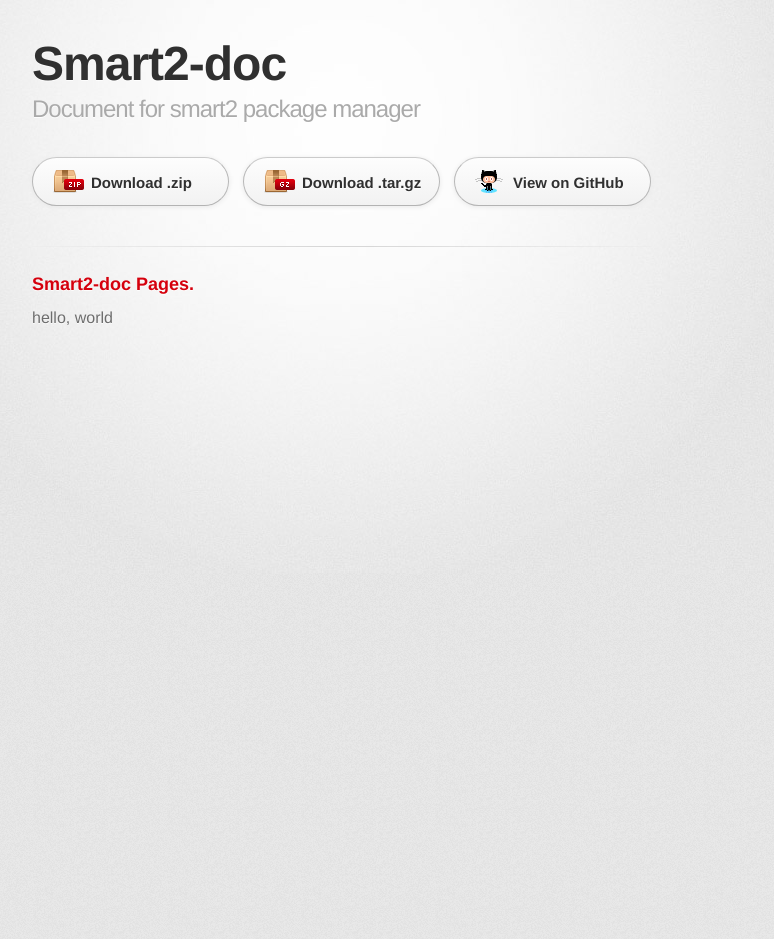
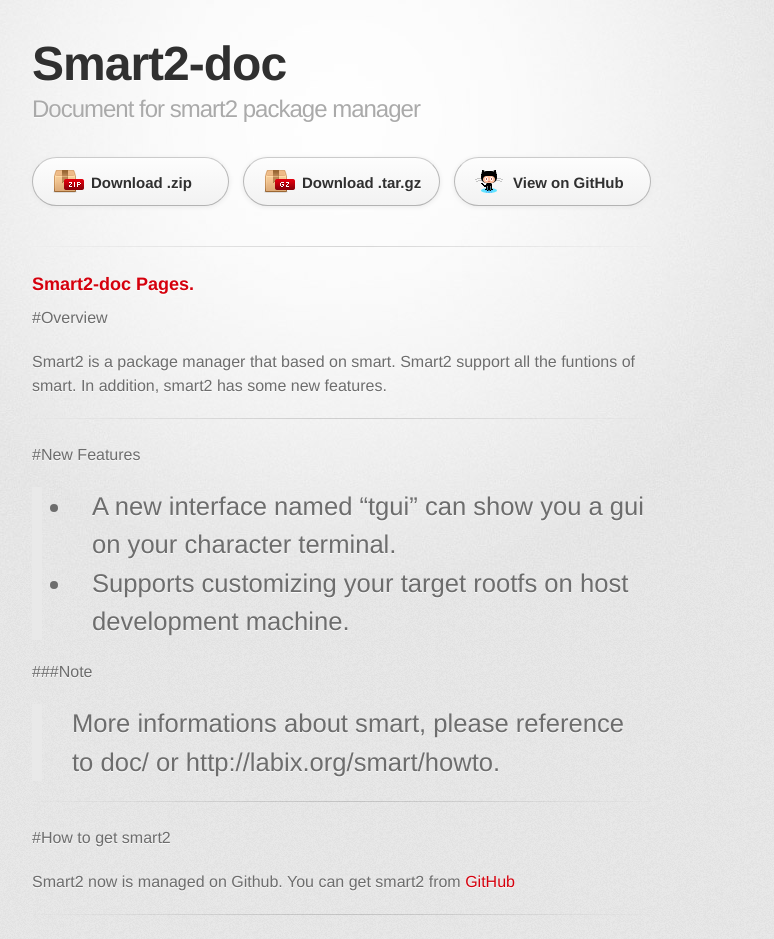
Before and after one commit to fan-xin/smart2-doc, a Jekyll site: the page built from index.md, in a window 1280 px wide. Shown: the whole page, without its empty margins (298-1072 px from the left). Built offline with Jekyll 4.4.1, drawn with Linux system fonts in a browser that asks for light colours; some web fonts are replaced; before the commit the page ends 900 px from its top, so only the background shows below that.

Commit message:
Update index.md

```diff
--- a/index.md
+++ b/index.md
@@ -2,5 +2,21 @@
 layout: index
 ---
 
+#Overview
 
-hello, world
+Smart2 is a package manager that based on smart. Smart2 support all the funtions of smart. In addition, smart2 has some new features.
+
+------
+#New Features
+> * A new interface named "tgui" can show you a gui on your character terminal.
+> * Supports customizing your target rootfs on host development machine.
+
+###Note
+> More informations about smart, please reference to doc/ or http://labix.org/smart/howto.
+
+------
+#How to get smart2
+
+Smart2 now is managed on Github. You can get smart2 from [GitHub](https://github.com/ubinux/smart2.git)
+
+------
```
